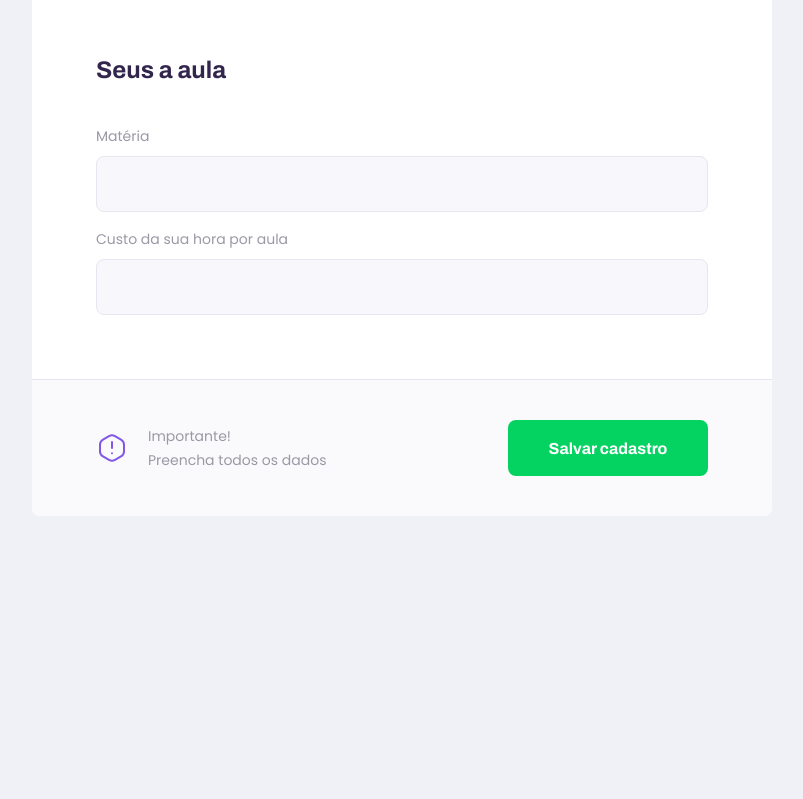
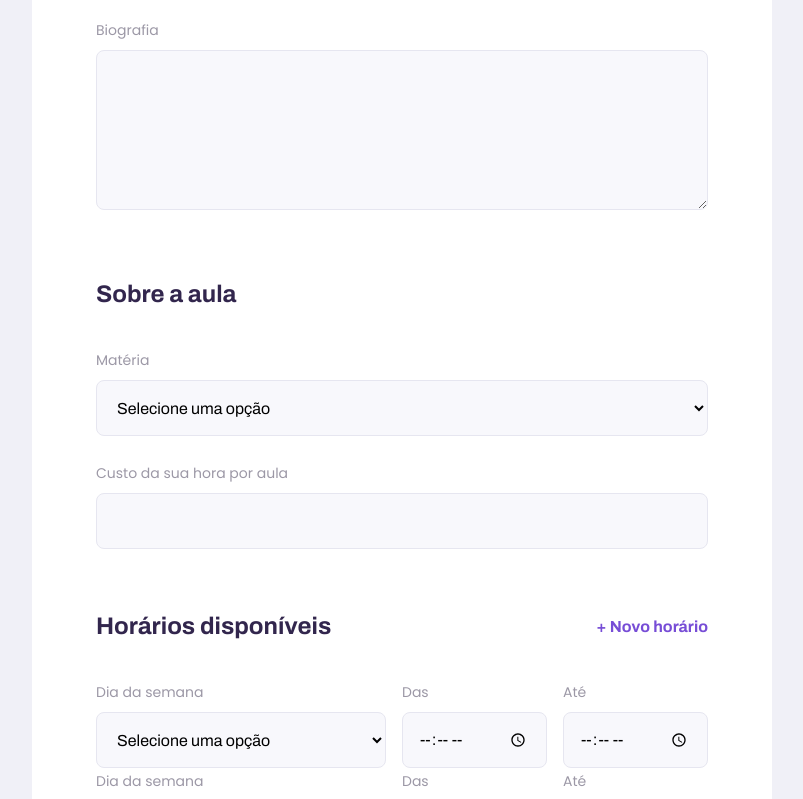
Before and after one commit to karoltaka/nlw-2-rocketseat, a React (Create React App) app in the folder web/: page /give-classes in a window 1280 px wide. Shown: the part 740-1539 px from the top of the page, without its empty margins (238-1041 px from the left). Before the commit the page ends 1256 px from the top, so only its background shows below. Built offline with nearby package versions, Linux system fonts and the light colour scheme.

Commit message:
Update Select component

```diff
--- a/web/src/components/Select/index.tsx
+++ b/web/src/components/Select/index.tsx
@@ -15,8 +15,8 @@
   return (
     <div className="select-block">
       <label htmlFor={name}>{label}</label>
-      <select id={name} {...rest}>
-        <option value="" disabled selected hidden>
+      <select defaultValue="" id={name} {...rest}>
+        <option value="" disabled hidden>
           Selecione uma opção
         </option>
 
--- a/web/src/components/Textarea/style.css
+++ b/web/src/components/Textarea/style.css
@@ -20,7 +20,7 @@
   border: 1px solid var(--color-line-in-white);
   outline: 0;
   resize: vertical;
-  padding: 1.2 1.6rem;
+  padding: 1.2rem 1.6rem;
   font: 1.6rem Archivo;
 }
 
--- a/web/src/pages/TeacherForm/index.tsx
+++ b/web/src/pages/TeacherForm/index.tsx
@@ -1,13 +1,24 @@
-import React from "react";
+import React, { useState } from "react";
 
 import PageHeader from "../../components/PageHeader";
 
-import "./style.css";
 import Input from "../../components/Input";
+import Textarea from "../../components/Textarea";
+import Select from "../../components/Select";
 
 import warningIcon from "../../assets/images/icons/warning.svg";
+import "./style.css";
 
 function TeacherForm() {
+  const [scheduleItems, setScheduleItems] = useState([
+    { week_day: 0, from: "8:00 AM", to: "4:00 Pm" },
+    { week_day: 2, from: "10:00 AM", to: "6:00 Pm" },
+  ]);
+
+  function addNewScheduleItem() {
+    setScheduleItems([...scheduleItems, { week_day: 0, from: "", to: "" }]);
+  }
+
   return (
     <div id="page-teacher-form" className="container">
       <PageHeader
@@ -22,13 +33,63 @@
           <Input name="name" label="Nome Completo" />
           <Input name="avatar" label="Avatar" />
           <Input name="whatsapp" label="WhatsApp" />
+          <Textarea name="bio" label="Biografia" />
         </fieldset>
 
         <fieldset>
-          <legend>Seus a aula</legend>
+          <legend>Sobre a aula</legend>
 
-          <Input name="subject" label="Matéria" />
+          <Select
+            name="subject"
+            label="Matéria"
+            options={[
+              { value: "Artes", label: "Artes" },
+              { value: "Biologia", label: "Biologia" },
+              { value: "Ciências", label: "Ciências" },
+              { value: "Educação Física", label: "Educação Física" },
+              { value: "Física", label: "Física" },
+              { value: "Geografia", label: "Geografia" },
+              { value: "História", label: "História" },
+              { value: "Matemática", label: "Matemática" },
+              { value: "Português", label: "Português" },
+              { value: "Química", label: "Química" },
+            ]}
+          />
+
           <Input name="cost" label="Custo da sua hora por aula" />
+        </fieldset>
+
+        <fieldset>
+          <legend>
+            Horários disponíveis
+            <button type="button" onClick={addNewScheduleItem}>
+              + Novo horário
+            </button>
+          </legend>
+
+          {scheduleItems.map((scheduleItem) => {
+            return (
+              <div key={scheduleItem.week_day} className="schudule-item">
+                <div className="shedule-item">
+                  <Select
+                    name="week_day"
+                    label="Dia da semana"
+                    options={[
+                      { value: "0", label: "Domingo" },
+                      { value: "1", label: "Segunda-feira" },
+                      { value: "2", label: "Terça-feira" },
+                      { value: "3", label: "Quarta-feira" },
+                      { value: "4", label: "Quinta-feira" },
+                      { value: "5", label: "Sexta-feira" },
+                      { value: "6", label: "Sábado" },
+                    ]}
+                  />
+                  <Input name="from" label="Das" type="time" />
+                  <Input name="to" label="Até" type="time" />
+                </div>
+              </div>
+            );
+          })}
         </fieldset>
 
         <footer>
--- a/web/src/pages/TeacherForm/style.css
+++ b/web/src/pages/TeacherForm/style.css
@@ -38,7 +38,26 @@
   border-bottom: 1px solid var(--color-line-white);
 }
 
-#page-teacher-form main .input-block label {
+#page-teacher-form main fieldset legend button {
+  background: none;
+  border: 0;
+  color: var(--color-primary);
+  font: 700 1.6rem Archivo;
+
+  cursor: pointer;
+  transition: color 0.2s;
+}
+
+#page-teacher-form main fieldset legend button {
+  color: var(--color-primary-dark);
+}
+
+#page-teacher-form main fieldset .input-block + .textarea-block,
+#page-teacher-form main fieldset .select-block + .input-block {
+  margin-top: 2.4rem;
+}
+
+#page-teacher-form main label {
   color: var(--color-text-complement);
 }
 
@@ -97,6 +116,16 @@
     padding: 0 6.4rem;
   }
 
+  #page-teacher-form main .shedule-item {
+    display: grid;
+    grid-template-columns: 2fr 1fr 1fr;
+    column-gap: 1.6rem;
+  }
+
+  #page-teacher-form main .shedule-item .input-block {
+    margin-top: 0 !important;
+  }
+
   #page-teacher-form main footer {
     padding: 4rem 6.4rem;
     display: flex;
--- a/web/src/pages/TeacherList/index.tsx
+++ b/web/src/pages/TeacherList/index.tsx
@@ -5,14 +5,42 @@
 
 import "./style.css";
 import Input from "../../components/Input";
+import Select from "../../components/Select";
 
 function TeacherList() {
   return (
     <div id="page-teacher-list" className="container">
       <PageHeader title="Estes são os proffys disponíveis.">
         <form id="search-teachers">
-          <Input name="subject" label="Matéria" />
-          <Input name="week_day" label="Dia da semana" />
+          <Select
+            name="subject"
+            label="Matéria"
+            options={[
+              { value: "Artes", label: "Artes" },
+              { value: "Biologia", label: "Biologia" },
+              { value: "Ciências", label: "Ciências" },
+              { value: "Educação Física", label: "Educação Física" },
+              { value: "Física", label: "Física" },
+              { value: "Geografia", label: "Geografia" },
+              { value: "História", label: "História" },
+              { value: "Matemática", label: "Matemática" },
+              { value: "Português", label: "Português" },
+              { value: "Química", label: "Química" },
+            ]}
+          />
+          <Select
+            name="week_day"
+            label="Dia da semana"
+            options={[
+              { value: "0", label: "Domingo" },
+              { value: "1", label: "Segunda-feira" },
+              { value: "2", label: "Terça-feira" },
+              { value: "3", label: "Quarta-feira" },
+              { value: "4", label: "Quinta-feira" },
+              { value: "5", label: "Sexta-feira" },
+              { value: "6", label: "Sábado" },
+            ]}
+          />
           <Input type="time" name="time" label="Hora" />
         </form>
       </PageHeader>
--- a/web/src/pages/TeacherList/style.css
+++ b/web/src/pages/TeacherList/style.css
@@ -29,7 +29,8 @@
     bottom: -28px;
   }
 
-  #search-teachers .input-block + .input-block {
+  #search-teachers .input-block + .input-block,
+  #search-teachers .select-block + .select-block {
     margin-top: 0;
   }
 
```
